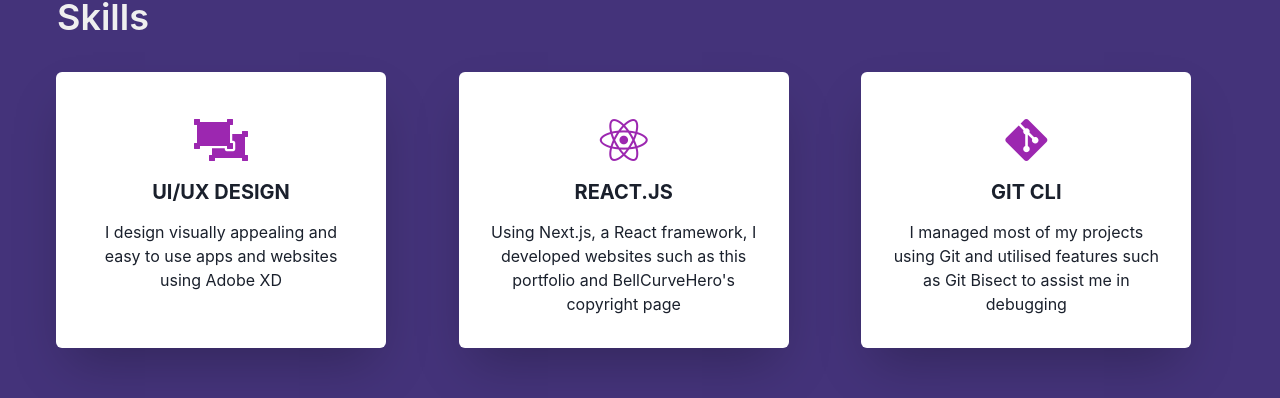
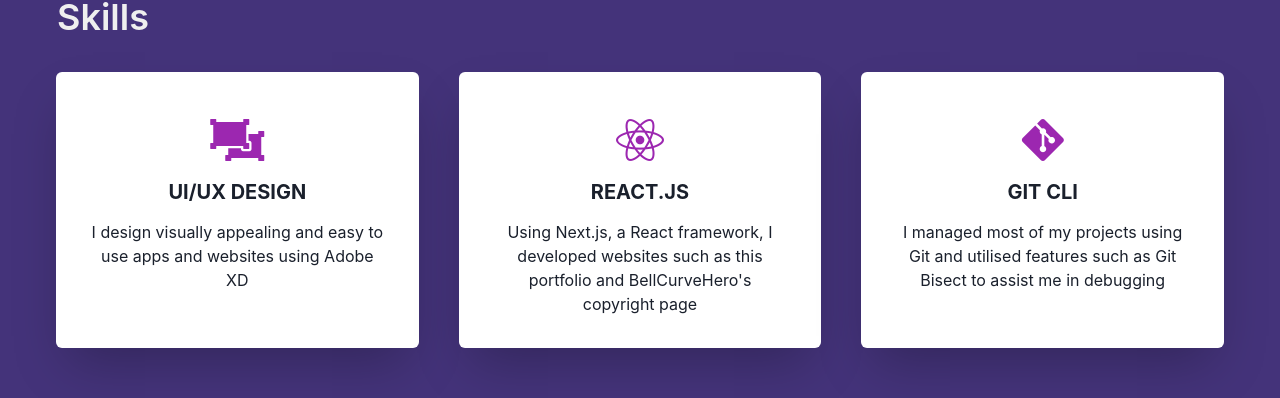
Before and after one commit to liang799/portfolio, a Next.js app: page / in a window 1280 px wide. Shown: the part 1878-2276 px from the top of the page. Built offline with nearby package versions, Linux system fonts and the light colour scheme; a web font is replaced by a local one.

Commit message:
Changed padding

```diff
--- a/components/Portfolio.js
+++ b/components/Portfolio.js
@@ -17,7 +17,7 @@ import Project from "./Project";
 export default function Portfolio() {
   return (
     <Container maxWidth="full" bg="white.bg" p={0}>
-      <Container maxWidth="container.xl" py={4} px={14}>
+      <Container maxWidth="container.xl" py={4} px={{base:8, lg: 14}}>
         <Heading
           pt={10}
           id="proj"
--- a/components/Skill.js
+++ b/components/Skill.js
@@ -3,7 +3,6 @@ import { Heading, Box, Stack, Text, Center } from "@chakra-ui/react";
 export default function Skill(props) {
   return (
     <Box
-      maxW={"330px"}
       w={"full"}
       bg="white"
       boxShadow={"2xl"}
--- a/components/Skills.js
+++ b/components/Skills.js
@@ -5,7 +5,7 @@ import Skill from "./Skill";
 export default function Skills() {
   return (
     <Container maxWidth="full" bg="purple.800" p={0}>
-      <Container maxWidth="container.xl" py={4} px={14}>
+      <Container maxWidth="container.xl" py={4} px={{base: 8, lg: 14}}>
         <Heading
           pt={10}
           id="skills"
```
